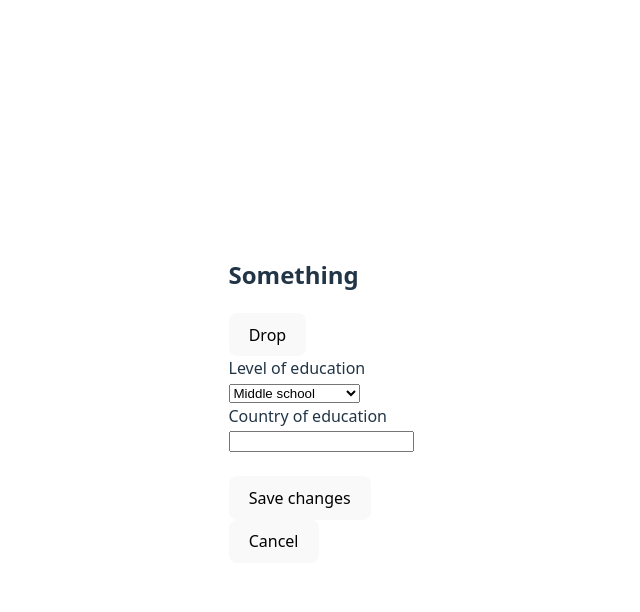
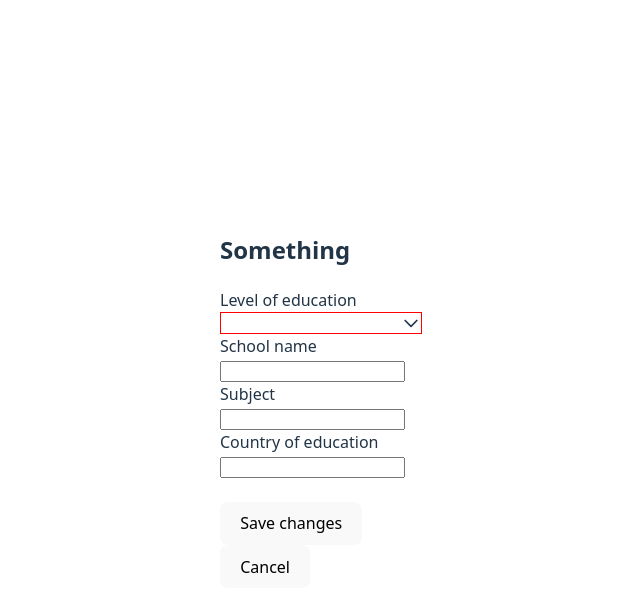
Before and after one commit to T6nuk/cv-react, a React (Vite) app: page / in a window 1280 px wide. Both pictures are taken after a click on the button "+ add new education". Shown: the top 612 px of the page, without its empty margins (319-959 px from the left). Built offline with nearby package versions, Linux system fonts and the light colour scheme.

Commit message:
Test dropdown for educationForm

```diff
--- a/src/App.css
+++ b/src/App.css
@@ -43,6 +43,8 @@
 
 .dropdown {
   position: relative;
+  display: flex;
+  text-align: right;
 }
 
 .menu {
@@ -52,3 +54,14 @@
   position: absolute;
   background-color: white;
 }
+
+.edu-level {
+  border: 1px solid red;
+  width: 200px;
+  height: 20px;
+}
+
+svg {
+  transform: rotate(0deg);
+  width: 20px;
+}
--- a/src/App.jsx
+++ b/src/App.jsx
@@ -29,7 +29,8 @@ function App() {
     educationLevel: "",
     schoolName: "",
     subject: "",
-    years: "",
+    yearStarting: "",
+    yearEnding: "",
   };
 
   function handleAddEducation() {
--- a/src/components/DropdownComponent.jsx
+++ b/src/components/DropdownComponent.jsx
@@ -3,6 +3,7 @@ import "../App.css";
 
 export default function Dropdown() {
   const [open, setOpen] = useState(false);
+  const [selected, setSelected] = useState();
 
   const eduLevels = [
     "Elementary school",
@@ -13,18 +14,30 @@ export default function Dropdown() {
     "Master",
     "Doctorate",
   ];
-
-  const test = () => {
-    alert("works");
-  };
-
   return (
     <div className="dropdown">
-      <button onClick={() => setOpen(!open)}>Drop</button>
+      <div className="edu-level" onClick={() => setOpen(!open)}>
+        <div>
+          <input type="hidden" />
+          <span className="edu-level-placeholder">{selected}</span>
+          <span>
+            <svg
+              fill="none"
+              viewBox="0 0 24 24"
+              xmlns="http://www.w3.org/2000/svg"
+              style={open ? { transform: "rotate(180deg)" } : {}}
+            >
+              <path
+                d="M4.293 8.293a1 1 0 0 1 1.414 0L12 14.586l6.293-6.293a1 1 0 1 1 1.414 1.414l-7 7a1 1 0 0 1-1.414 0l-7-7a1 1 0 0 1 0-1.414Z"
+                fill="currentColor"
+              ></path>
+            </svg>
+          </span>
+          {/* <button type="button">""</button> */}
           {open ? (
             <ul className="menu">
               {eduLevels.map((item, i) => (
-            <div onClick={test}>
+                <div onClick={() => setSelected(item)}>
                   <li className="menuItem" key={i}>
                     {item}
                   </li>
@@ -33,5 +46,7 @@ export default function Dropdown() {
             </ul>
           ) : null}
         </div>
+      </div>
+    </div>
   );
 }
--- a/src/components/EducationForm.jsx
+++ b/src/components/EducationForm.jsx
@@ -3,25 +3,43 @@ import Dropdown from "./DropdownComponent";
 export default function EducationForm({ onSubmit, initialValues }) {
   return (
     <div>
-      <Dropdown></Dropdown>
       <form method="post" onSubmit={onSubmit}>
         <div>
           <div>
             <div>
               <label>Level of education</label>
-
               <div>
-                <select
+                {/* <select
                   name="educationLevel"
                   defaultValue={initialValues.educationLevel}
                 >
                   <option value="middleSchool">Middle school</option>
                   <option value="highSchool">Highschool</option>
                   <option value="bachelors">Bacherlors degree</option>
-                </select>
+                </select> */}
+                <Dropdown></Dropdown>
               </div>
             </div>
-
+            <div>
+              <label>School name</label>
+              <div>
+                <input
+                  type="text"
+                  name="schoolName"
+                  defaultValue={initialValues.schoolName}
+                />
+              </div>
+            </div>
+            <div>
+              <label>Subject</label>
+              <div>
+                <input
+                  type="text"
+                  name="subject"
+                  defaultValue={initialValues.subject}
+                />
+              </div>
+            </div>
             <div>
               <label>Country of education</label>
               <div>
@@ -34,7 +52,6 @@ export default function EducationForm({ onSubmit, initialValues }) {
             </div>
           </div>
         </div>
-
         <br></br>
         <button type="submit">Save changes</button>
       </form>
```
Lines whose indentation alone changed are shown as unchanged.
